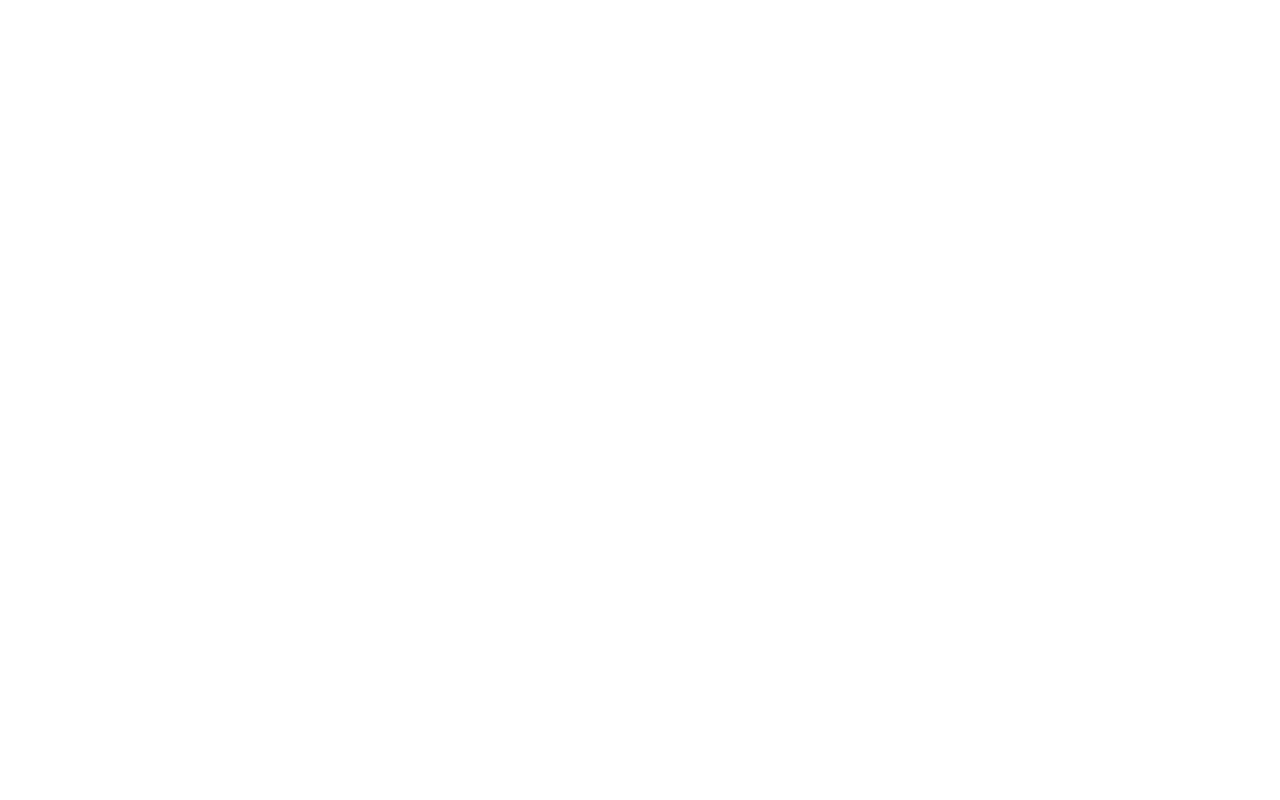
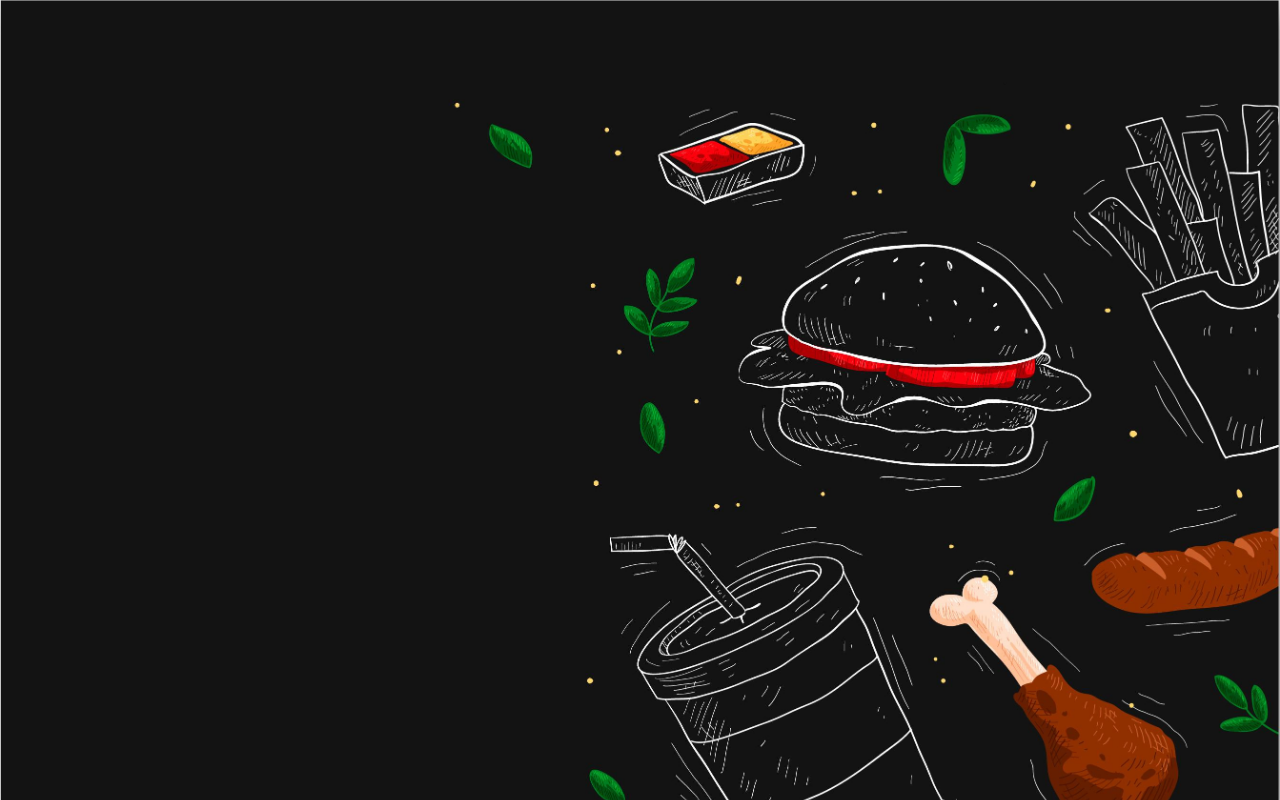
Before and after one commit to cmbitton/restaurant-page, a website built with webpack: page dist/index.html in a window 1280 px wide. Built offline with nearby package versions, Linux system fonts and the light colour scheme.

Commit message:
Add css & asset dependencies and background img

```diff
--- a/package.json
+++ b/package.json
@@ -4,7 +4,9 @@
   "description": "Restaurant page project from TOP",
   "main": "index.js",
   "scripts": {
-    "test": "echo \"Error: no test specified\" && exit 1"
+    "test": "echo \"Error: no test specified\" && exit 1",
+    "watch": "webpack --watch",
+    "build": "webpack"
   },
   "repository": {
     "type": "git",
@@ -17,6 +19,8 @@
   },
   "homepage": "https://github.com/cmbitton/restaurant-page#readme",
   "devDependencies": {
+    "css-loader": "^6.7.3",
+    "style-loader": "^3.3.1",
     "webpack": "^5.75.0",
     "webpack-cli": "^5.0.1"
   }
--- a/src/index.js
+++ b/src/index.js
@@ -0,0 +1,5 @@
+import './style.css'
+import background from './assets/background.jpg'
+
+
+console.log('hello')
--- /dev/null
+++ b/src/style.css
@@ -0,0 +1,19 @@
+* {
+    margin: 0px;
+    padding: 0px;
+    box-sizing: border-box;
+}
+
+body, html{
+    width: 100%;
+    height: 100vh;
+}
+
+#content{
+      /* The image used */
+  background-image: url(./assets/background.jpg);
+  background-repeat: no-repeat;
+  height: 100vh;
+  background-size: cover;
+  /* Center and scale the image nicely */
+}
--- a/webpack.config.js
+++ b/webpack.config.js
@@ -2,8 +2,21 @@ const path = require('path');
 
 module.exports = {
   entry: './src/index.js',
+  devtool: 'inline-source-map',
   output: {
     filename: 'main.js',
     path: path.resolve(__dirname, 'dist'),
   },
+  module: {
+    rules: [
+      {
+        test: /\.css$/i,
+        use: ['style-loader', 'css-loader'],
+      },
+     {
+       test: /\.(png|svg|jpg|jpeg|gif)$/i,
+       type: 'asset/resource',
+     },
+    ],
+  },
 };
```
Also changed, not shown: dist/48ba608a43a553315a07.jpg (added), dist/index.html, dist/main.js (added), src/assets/background.jpg (added), 1 other file.
